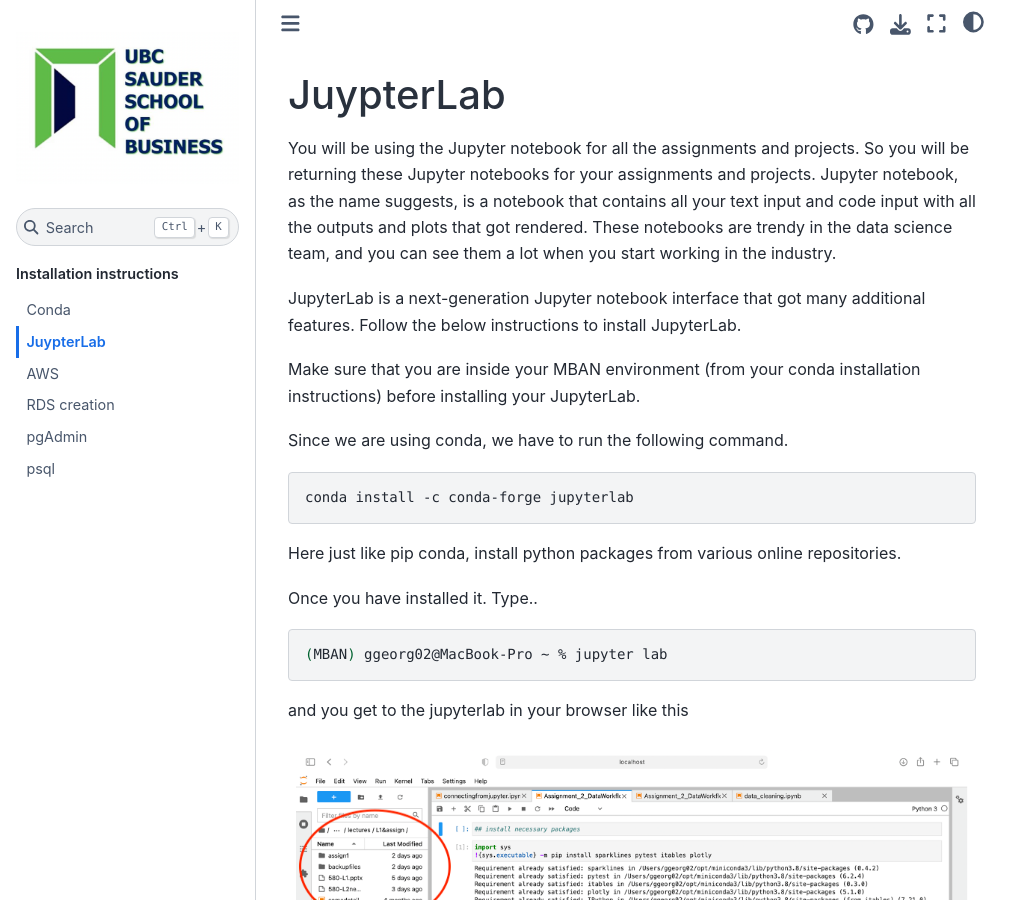
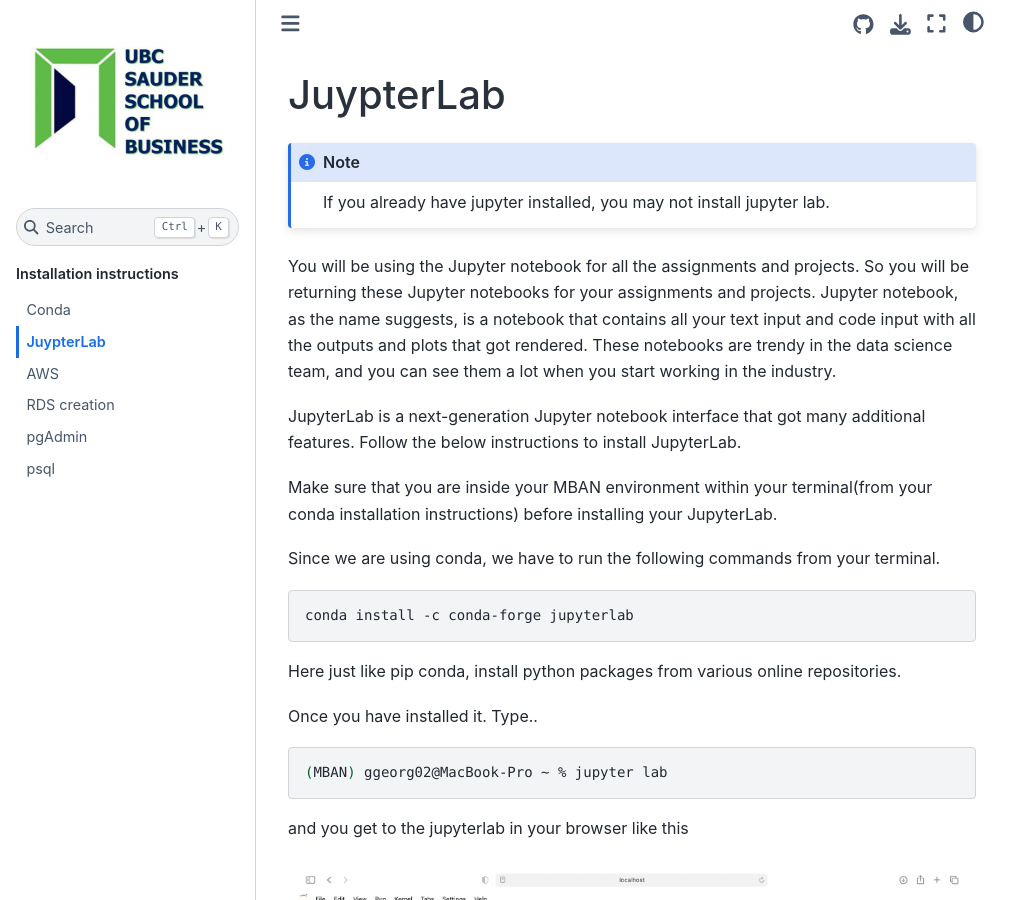
Before and after one commit to ggeorg02/BAIT580, a Jupyter Book: the page built from installation/jupyterlabtest.md, in a window 1280 px wide and 900 px high. Shown: the whole window, without its empty margins (0-1031 px from the left). Built offline with Jupyter Book 1.0.4 settings and Sphinx 7.4.7 and the Sphinx Book theme 1.1.4, drawn with Linux system fonts in a browser that asks for light colours; pages that are not in the unit, such as notebooks, are missing from menus.

Commit message:
Adding note

````diff
--- a/installation/jupyterlabtest.md
+++ b/installation/jupyterlabtest.md
@@ -1,13 +1,17 @@
 # JuypterLab
+
+```{note}
+If you already have jupyter installed, you may not install jupyter lab.
+```
 
 You will be using the Jupyter notebook for all the assignments and projects. So you will be returning these Jupyter notebooks for your assignments and projects. Jupyter notebook, as the name suggests, is a notebook that contains all your text input and code input with all the outputs and plots that got rendered. These notebooks are trendy in the data science team, and you can see them a lot when you start working in the industry.
 
 JupyterLab is a next-generation Jupyter notebook interface that got many additional features.
 Follow the below instructions to install JupyterLab.
 
-Make sure that you are inside your MBAN environment (from your conda installation instructions) before installing your JupyterLab.
+Make sure that you are inside your MBAN environment within your terminal(from your conda installation instructions) before installing your JupyterLab.
 
-Since we are using conda, we have to run the following command.
+Since we are using conda, we have to run the following commands from your terminal.
 
 ```bash
 conda install -c conda-forge jupyterlab
````
Also changed, not shown: installation/RDSCreation.md (+1 -1 lines), installation/aws.md (+4 -0 lines).
